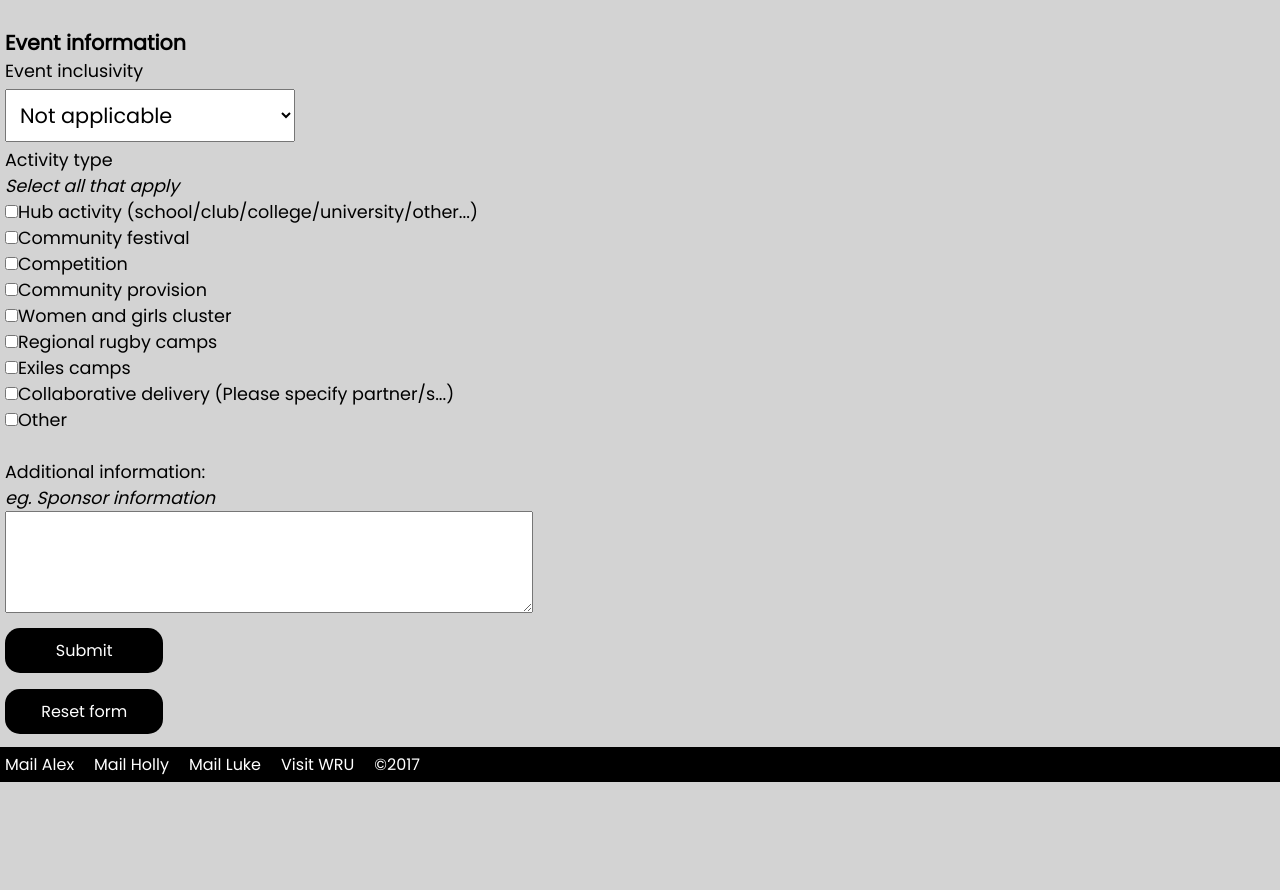
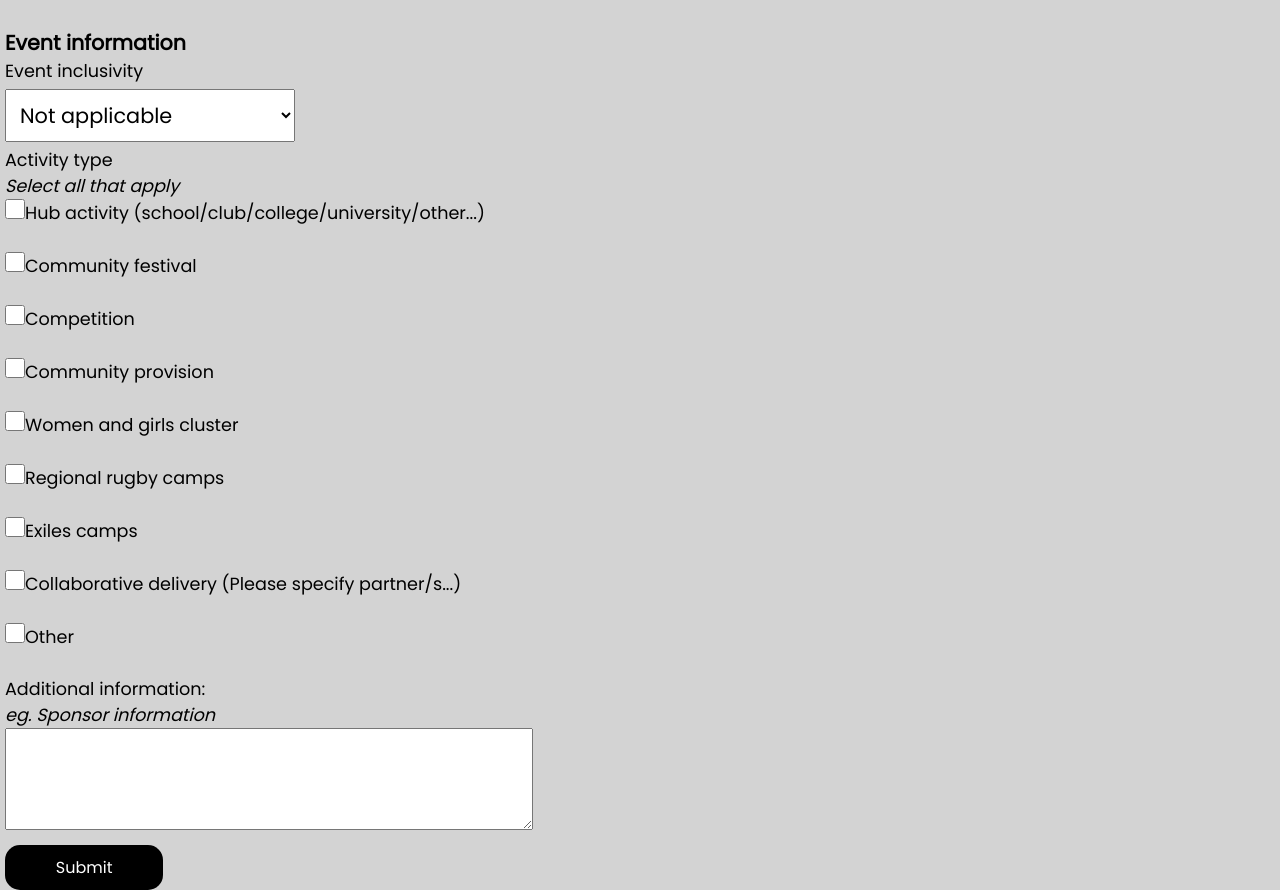
Before and after one commit to lukewarlow/WRU-ClientProject, a Flask app: page /Staff/EventForm in a window 1280 px wide. Shown: the part 569-1459 px from the top of the page. Before the commit the page ends 1351 px from the top, so only its background shows below. Run offline with Flask 2, Linux system fonts and the light colour scheme.

Commit message:
added check boxes bigger to click and bigger spaces

```diff
--- a/templates/staff/event.html
+++ b/templates/staff/event.html
@@ -49,10 +49,11 @@
       <input type="text" id = "otherbox2"></input>
     </select>
     <br>
+    <div class="activitycss">
     <div>Activity type</div>
     <div class="italics">Select all that apply</div>
     <section value="activity" name="activityTypes">
-      <input name = "activityType" type="checkbox" value="hubActivity" onchange="checkboxChecked(this,'hubSelect')">Hub activity (school/club/college/university/other...)<br>
+      <input name = "activityType" type="checkbox" value="hubActivity" onchange="checkboxChecked(this,'hubSelect')"  style="min-height:20px;min-width:20px;">Hub activity (school/club/college/university/other...)<br><br>
       <select id="hubSelect" value="hubType" onchange="otherSelected(this, 'hubBox')" name="hubType">
         <option value="School">School</option>
         <option value="Club">Club</option>
@@ -61,17 +62,18 @@
         <option value="other">Other</option>
         <input type="text" id="hubBox" value=""></input>
       </select>
-      <input name = "activityType" type="checkbox" value="communityFestival">Community festival<br>
-      <input name = "activityType" type="checkbox" value="competition">Competition<br>
-      <input name = "activityType" type="checkbox" value="communityProv">Community provision<br>
-      <input name = "activityType" type="checkbox" value="womenAndGirls">Women and girls cluster<br>
-      <input name = "activityType" type="checkbox" value="regionalRugbyCamps">Regional rugby camps<br>
-      <input name = "activityType" type="checkbox" value="exilesCamps">Exiles camps<br>
-      <input name = "activityType" type="checkbox" value="collaborativeDelivery" onchange="checkboxChecked(this,'collabBox')">Collaborative delivery (Please specify partner/s...)<br>
+      <input name = "activityType" type="checkbox"  value="communityFestival" style="min-height:20px;min-width:20px;">Community festival<br><br>
+      <input name = "activityType" type="checkbox" value="competition" style="min-height:20px;min-width:20px;">Competition<br><br>
+      <input name = "activityType" type="checkbox" value="communityProv" style="min-height:20px;min-width:20px;">Community provision<br><br>
+      <input name = "activityType" type="checkbox" value="womenAndGirls" style="min-height:20px;min-width:20px;">Women and girls cluster<br><br>
+      <input name = "activityType" type="checkbox" value="regionalRugbyCamps" style="min-height:20px;min-width:20px;">Regional rugby camps<br><br>
+      <input name = "activityType" type="checkbox" value="exilesCamps" style="min-height:20px;min-width:20px;">Exiles camps<br><br>
+      <input name = "activityType" type="checkbox" value="collaborativeDelivery" onchange="checkboxChecked(this,'collabBox')" style="min-height:20px;min-width:20px;">Collaborative delivery (Please specify partner/s...)<br><br>
       <input type="text" id = "collabBox" value=""></input>
-      <input name = "activityType" type="checkbox" value="other" onchange="checkboxChecked(this,'otherbox')">Other
+      <input name = "activityType" type="checkbox" value="other" onchange="checkboxChecked(this,'otherbox')"  style="min-height:20px;min-width:20px;">Other
       <input type="text" id = "otherbox" value=""></input>
     </section>
+  </div>
     <br>
 
     <div>Additional information:</div>
```
